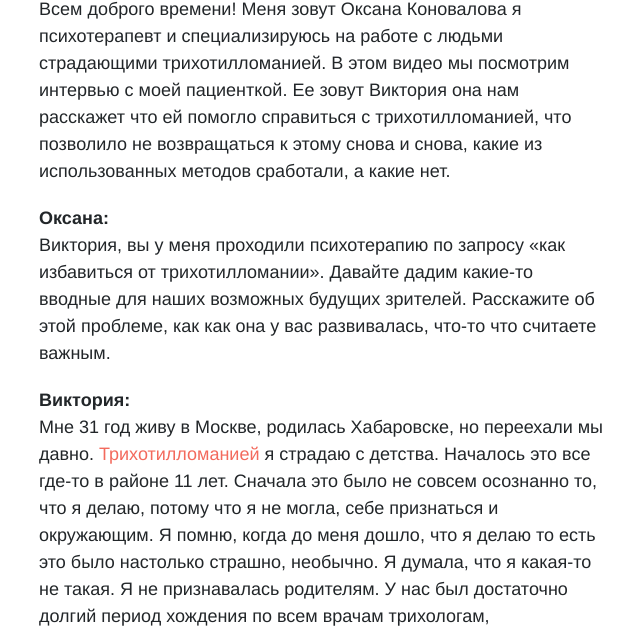
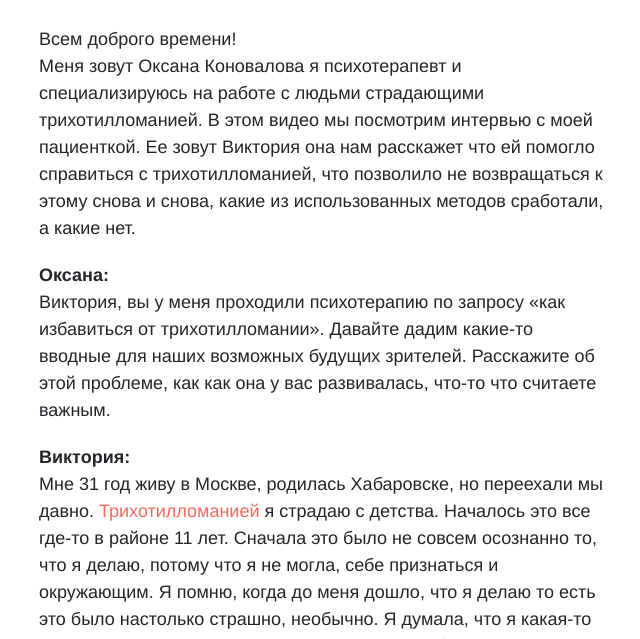
Before and after one commit to ttm-help/ttm-help.github.io, a Jekyll site: the page built from _posts/2023-03-20-interview.md, in a window 1280 px wide and 900 px high, scrolled down 340 px, cut to the strip 261-900 px from the top of the window. Shown: the whole strip, without its empty margins (151-791 px from the left). Built offline with Jekyll 4.4.1, drawn with Linux system fonts in a browser that asks for light colours.

Commit message:
fix format page

```diff
--- a/_posts/2023-03-20-interview.md
+++ b/_posts/2023-03-20-interview.md
@@ -5,7 +5,7 @@
 image: "/assets/img/interview-thumbnail.png"
 category: "Личный опыт: мой и моих пациентов"
 ---
-<div class="video-container">
+<div class="video-container mb-3">
     <iframe width="560" height="315"
             src="https://www.youtube.com/embed/HUt5DaaKcj4" title="YouTube video player"
             frameborder="0" allow="accelerometer; autoplay; clipboard-write; encrypted-media; gyroscope; picture-in-picture;
@@ -13,7 +13,8 @@
     </iframe>
 </div>
 
-Всем доброго времени! Меня зовут Оксана Коновалова я психотерапевт и специализируюсь на работе
+Всем доброго времени!
+Меня зовут Оксана Коновалова я психотерапевт и специализируюсь на работе
 с людьми страдающими трихотилломанией. В этом видео мы посмотрим интервью с моей пациенткой.
 Ее зовут Виктория она нам расскажет что ей помогло справиться с трихотилломанией,
 что позволило не возвращаться к этому снова и снова, какие из использованных методов сработали, а какие нет.
```
